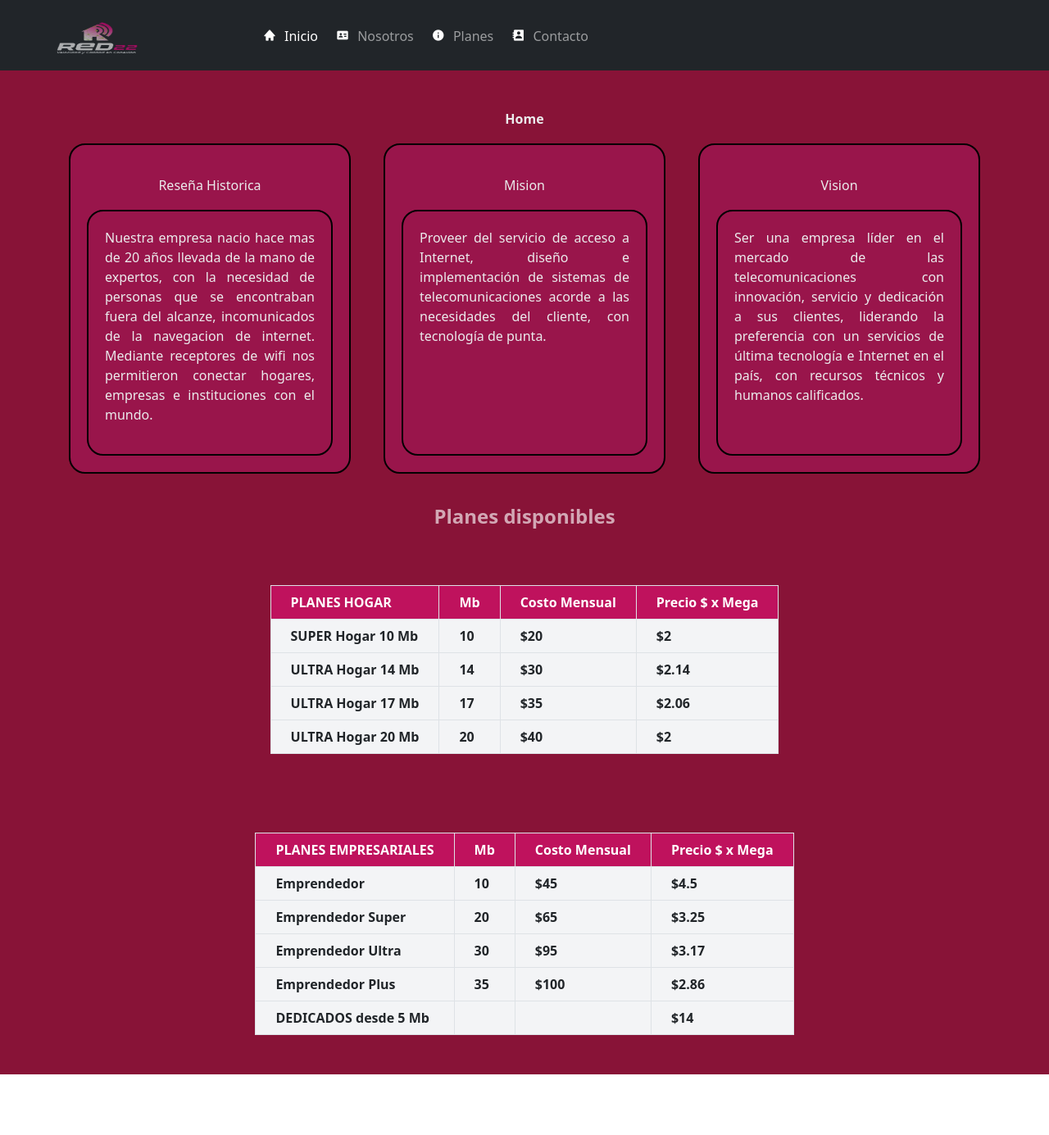
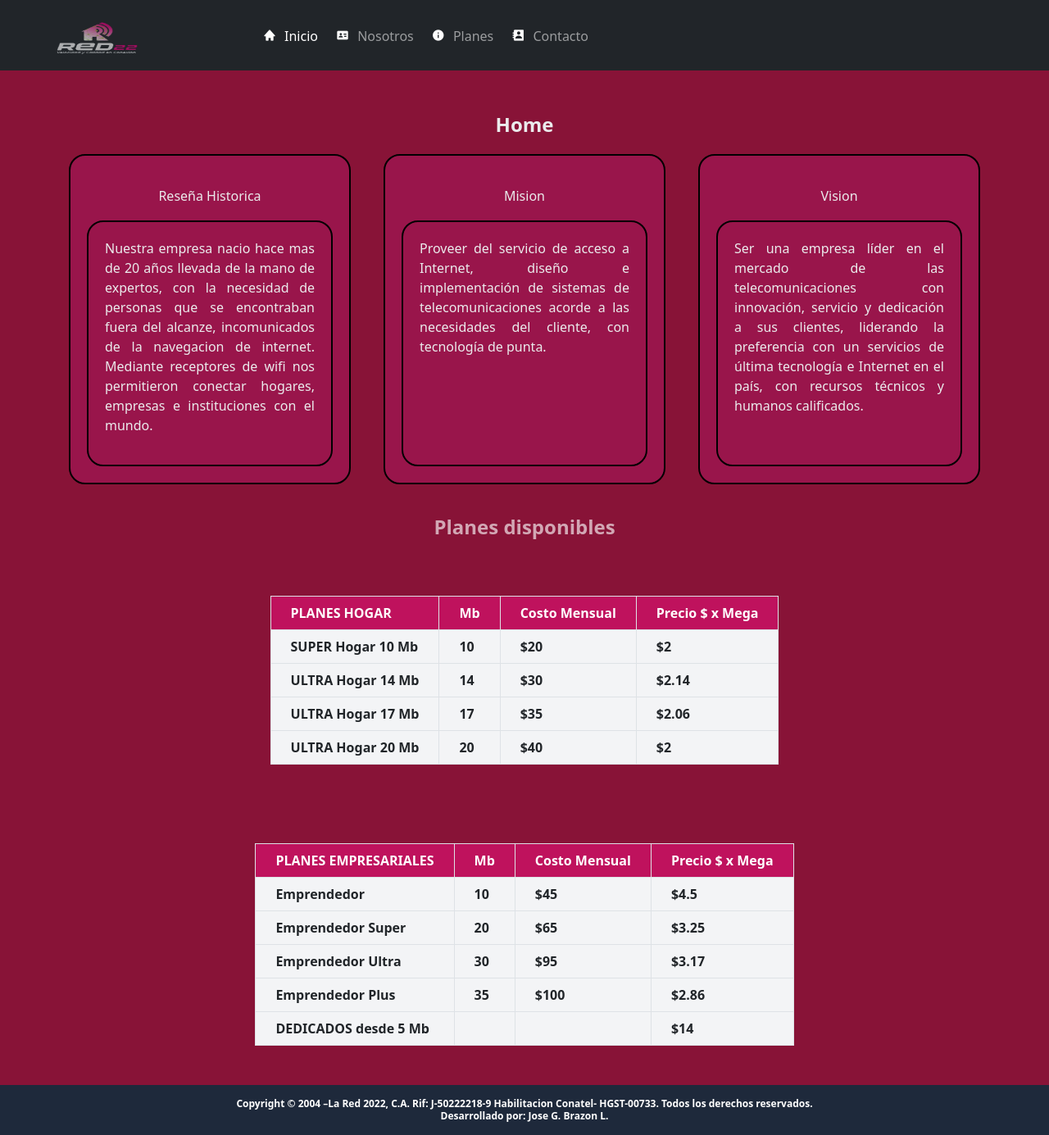
Before and after one commit to brazon84/red22.app, a React (Vite) app: page /planes in a window 1280 px wide. Shown: the whole page at 82% size. Before the commit the page ends 1311 px from the top, so only its background shows below. Built offline with nearby package versions, Linux system fonts and the light colour scheme.

Commit message:
eliminar scroll

```diff
--- a/src/App.jsx
+++ b/src/App.jsx
@@ -12,15 +12,15 @@ function App() {
 
 
   return (
-    <div className='bg-rose-900'>
+    <div className='bg-rose-900 overflow-hidden'>
     <Nav  />
     <Home />
     {/* <Nosotros /> */}
     <Planes />
      {/*
     <Informacion />
-    <Contact />
-    <Footer /> */}
+  <Contact /> */}
+    <Footer />
     {/* <div className='formato'>
     <h1 className='construccion text-center mt-72 bx-flashing'>pagina en construccion disculpe las molestias ocacionadas</h1>
     </div> */}
--- a/src/components/footer/Footer.jsx
+++ b/src/components/footer/Footer.jsx
@@ -2,8 +2,15 @@ import React from 'react'
 
 const Footer = () => {
   return (
-    <div>
-      <h3>Jose Brazon</h3>
+    <div className='bg-slate-800'>
+<section className='p-3'>
+    <div className='text-white font-bold justify-center flex text-xs'>
+      <h3 className='justify-center'>Copyright © 2004 –La Red 2022, C.A. Rif: J-50222218-9 Habilitacion Conatel- HGST-00733. Todos los derechos reservados.</h3>
+    </div>
+    <div className='text-white font-bold justify-center flex text-xs'>
+      <h4 className='justify-center'>Desarrollado por: Jose G. Brazon L.</h4>
+    </div>
+</section>
     </div>
   )
 }
--- a/src/components/home/Home.jsx
+++ b/src/components/home/Home.jsx
@@ -7,7 +7,7 @@ import Vision from "../vision/Vision.jsx";
 const Home = () => {
   return (
     <div className="home" id="home">
-      <h1 className="home_title"><b>Home</b></h1>
+      <h1 className="home_title text-2xl font-bold"><b>Home</b></h1>
       <div className="card_primary">
         <div className="section_primary_card">
           <section className="section_home bg-pink-800">
```
Also changed, not shown: src/assets/image/planes.png (deleted).
